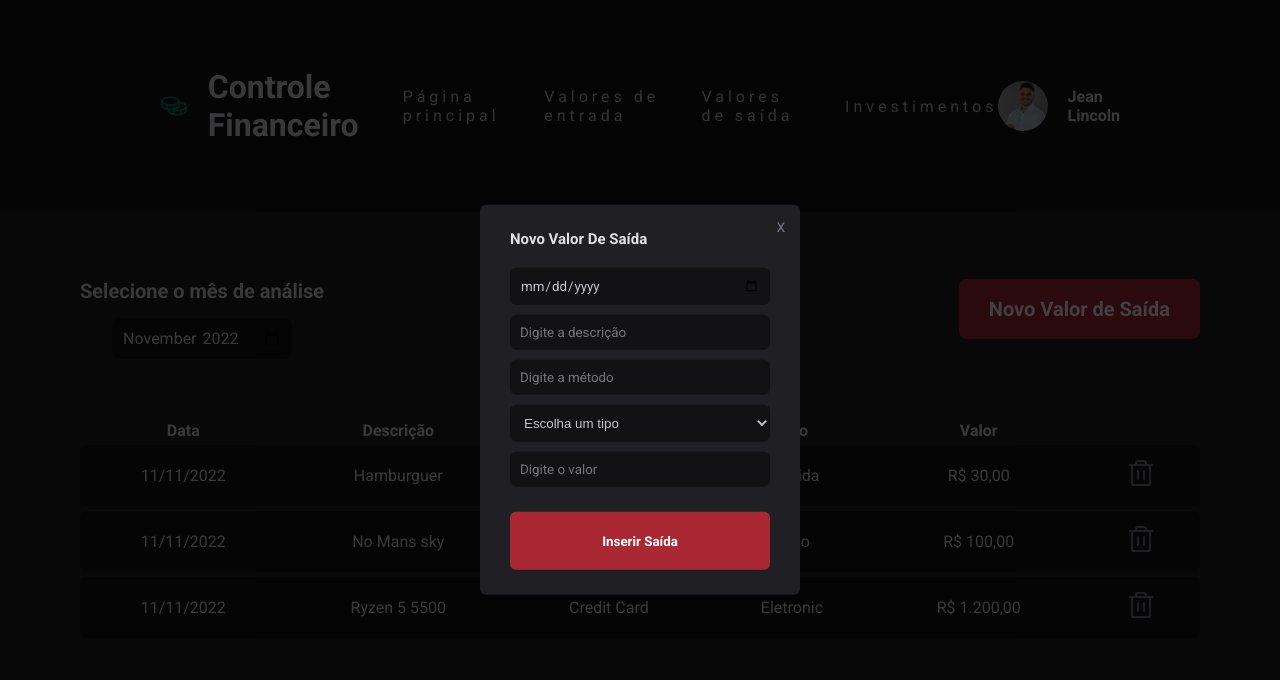
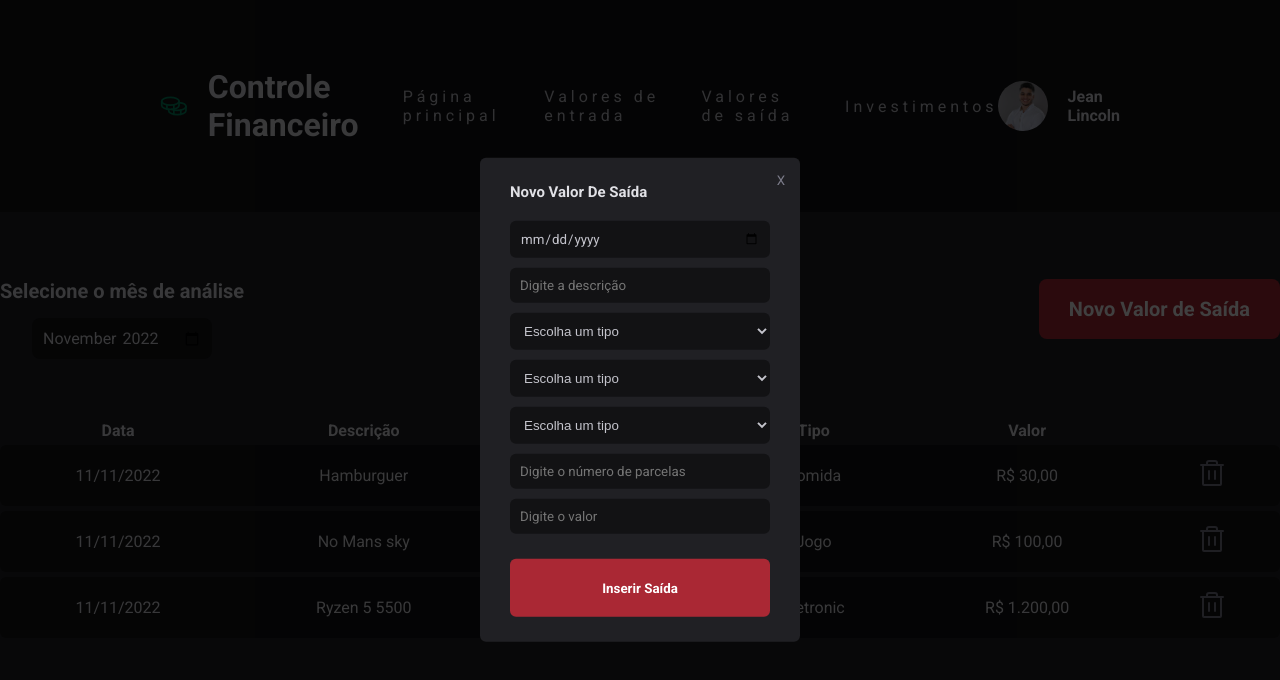
Before and after one commit to JeanLincoln/controle_financeiro, a Next.js app: page /valoresDeSaida in a window 1280 px wide. Both pictures are taken after a click on the button "Novo Valor de Saída". Shown: the top 680 px of the page. Built offline with nearby package versions, Linux system fonts and the light colour scheme; data requests are answered from the project's data file.

Commit message:
Dialog - Added more outputs inputs and modfied styles

```diff
--- a/server.json
+++ b/server.json
@@ -43,6 +43,8 @@
       "description": "Hamburguer",
       "method": "Pix",
       "type": "Comida",
+      "paymentForm": "Débito",
+      "installment": 1,
       "value": 30
     },
     {
@@ -51,6 +53,8 @@
       "description": "No Mans sky",
       "method": "Credit Card",
       "type": "Jogo",
+      "paymentForm": "Crédito à vista",
+      "installment": 1,
       "value": 100
     },
     {
@@ -59,7 +63,29 @@
       "description": "Ryzen 5 5500",
       "method": "Credit Card",
       "type": "Eletronic",
+      "paymentForm": "Crédito à parcelado",
+      "installment": 12,
       "value": 1200
+    },
+    {
+      "date": "2023-01-13T03:00:00.000Z",
+      "description": "Pizza",
+      "method": "Crédito à vista",
+      "type": "Comida",
+      "paymentForm": "Crédito parcelado",
+      "value": 100,
+      "installment": 5,
+      "id": "yENx5d_"
+    },
+    {
+      "date": "2022-12-13T03:00:00.000Z",
+      "description": "marmita",
+      "method": "Crédito à vista",
+      "type": "Comida",
+      "paymentForm": "Crédito parcelado",
+      "installment": 3,
+      "value": 20,
+      "id": "4C8bf1f"
     }
   ]
 }
--- a/src/components/Dialog/index.tsx
+++ b/src/components/Dialog/index.tsx
@@ -92,12 +92,13 @@ export function DialogComponent({ type, triggerText }: TriggerProps) {
                 id="description"
                 placeholder="Digite a descrição"
               />
-              <input
-                {...register('method')}
-                type="text"
-                id="method"
-                placeholder="Digite a método"
-              />
+              <select {...register('method')} id="type" placeholder="Selecione o método">
+                <option value="">Escolha um tipo</option>
+                <option value="Crédito à vista">Cartão de crédito</option>
+                <option value="Crédito parcelado">Pix</option>
+                <option value="Débito">Boleto</option>
+                <option value="Boleto">Transferencia</option>
+              </select>
               <select {...register('type')} id="type" placeholder="Selecione o tipo">
                 <option value="">Escolha um tipo</option>
                 <option value="Comida">Comida</option>
@@ -107,6 +108,18 @@ export function DialogComponent({ type, triggerText }: TriggerProps) {
                 <option value="Jogos">Jogos</option>
                 <option value="Locomoção">Locomoção</option>
               </select>
+              <select {...register('paymentForm')} id="type" placeholder="Selecione o tipo">
+                <option value="">Escolha um tipo</option>
+                <option value="Crédito à vista">Crédito à vista</option>
+                <option value="Crédito parcelado">Crédito parcelado</option>
+                <option value="Débito">Débito</option>
+              </select>
+              <input
+                {...register('installment', { valueAsNumber: true })}
+                type="number"
+                id="installment"
+                placeholder="Digite o número de parcelas"
+              />
               <input
                 {...register('value', { valueAsNumber: true })}
                 type="number"
--- a/src/components/MonthSelector/index.tsx
+++ b/src/components/MonthSelector/index.tsx
@@ -4,7 +4,6 @@ import * as S from '../../styles/components/MonthSelector';
 
 export function MonthSelector() {
   const { filterMonth, fetchTransactions, setFilterMonth } = useContext(TransactionsContext);
-  console.log(filterMonth);
 
   const handleChangeMonth = (e: ChangeEvent<HTMLInputElement>) => {
     const chosenMonth = new Date(e.target.value);
--- a/src/styles/pages/valoresDeEntrada.ts
+++ b/src/styles/pages/valoresDeEntrada.ts
@@ -9,7 +9,7 @@ export const Container = styled('div', {
   marginTop: '5rem',
   gap: '3rem',
 
-  maxWidth: 1120,
+  maxWidth: 1600,
   margin: '3rem auto 0',
 });
 
--- a/src/styles/pages/valoresDeSaida.ts
+++ b/src/styles/pages/valoresDeSaida.ts
@@ -9,7 +9,7 @@ export const Container = styled('div', {
   marginTop: '5rem',
   gap: '3rem',
 
-  maxWidth: 1120,
+  maxWidth: 1600,
   margin: '3rem auto 0',
 });
 
```
